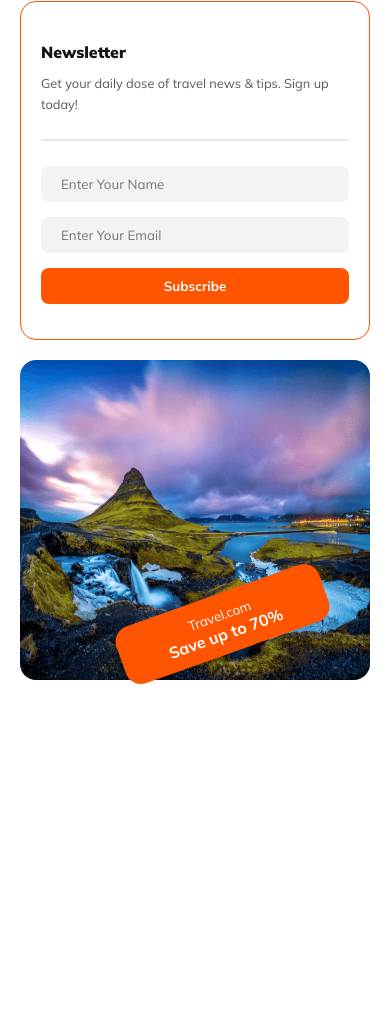
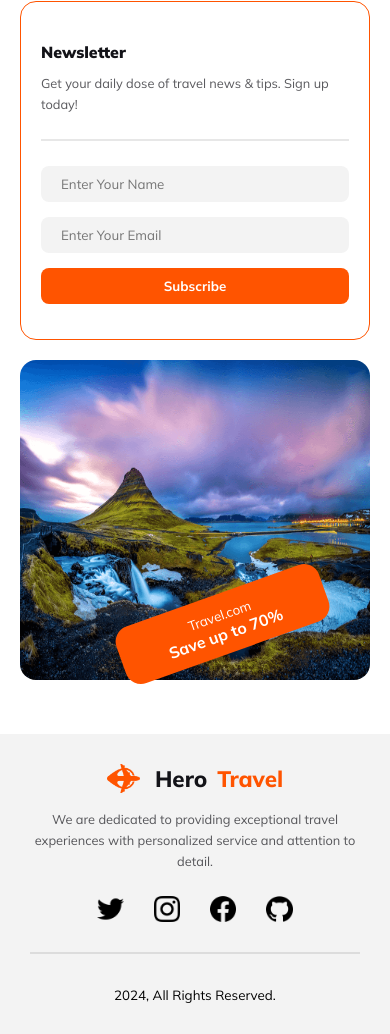
Before and after one commit to Saeedullah15/Hero-Travel, a plain HTML site: page index.html in a window 390 px wide. Shown: the part 3562-4596 px from the top of the page. Before the commit the page ends 4296 px from the top, so only its background shows below. Drawn offline with Linux system fonts and the light colour scheme.

Commit message:
responsive footer section added

```diff
--- a/index.html
+++ b/index.html
@@ -171,7 +171,23 @@
         </section>
     </main>
     <footer>
-
+        <section class="footer">
+            <div>
+                <img id="logo" src="Images/Group 4.png" alt="">
+                <h3 class="black-heading">Hero<span class="orange-highlighter">Travel</span></h3>
+            </div>
+            <small class="small-description">We are dedicated to providing exceptional travel experiences with
+                personalized service and attention to detail.
+            </small>
+            <div class="footer-icons">
+                <img src="Images/twitter.png" alt="">
+                <img src="Images/instagram.png" alt="">
+                <img src="Images/facebook.png" alt="">
+                <img src="Images/github.png" alt="">
+            </div>
+            <hr>
+            <small>2024, All Rights Reserved.</small>
+        </section>
     </footer>
 </body>
 
--- a/style.css
+++ b/style.css
@@ -19,9 +19,7 @@
 
 .orange-highlighter {
     color: rgb(255, 84, 0);
-    font-size: 1.1em;
-    font-weight: 700;
-    line-height: 23px;
+    margin-left: 10px;
 }
 
 .black-heading {
@@ -288,9 +286,43 @@ select {
     padding: 10px 20px;
     width: 30%;
     position: absolute;
-    left: 265px;
-    bottom: 30px;
+    left: 240px;
+    bottom: 50px;
     transform: rotate(-19.63deg);
+}
+
+/* footer section styles */
+.footer {
+    background: rgba(19, 19, 24, 0.05);
+    padding: 110px 250px;
+    text-align: center;
+}
+
+.footer>div {
+    display: flex;
+    justify-content: center;
+    align-items: center;
+    margin-bottom: 15px;
+}
+
+#logo {
+    width: 40px;
+    margin-right: 15px;
+}
+
+.footer>div h3 {
+    margin-bottom: 0px;
+    font-size: 1.4em;
+}
+
+.footer-icons img {
+    width: 20px;
+    margin: 25px 15px 15px;
+}
+
+.footer hr {
+    border: 1px solid rgba(19, 19, 24, 0.1);
+    margin-bottom: 30px;
 }
 
 /* mobile responsive styles */
@@ -443,4 +475,27 @@ select {
         left: 95px;
         bottom: 30px;
     }
+
+    /* footer section styles */
+    .footer {
+        padding: 30px;
+    }
+
+    #logo {
+        width: 10%;
+    }
+
+    .footer>div h3 {
+        margin-top: 0px;
+    }
+
+    .footer-icons img {
+        width: 8%;
+        margin: 25px 15px 15px;
+    }
+
+    .footer hr {
+        border: 1px solid rgba(19, 19, 24, 0.1);
+        margin-bottom: 30px;
+    }
 }
```
Also changed, not shown: Images/facebook.png (added), Images/github.png (added), Images/instagram.png (added), Images/twitter.png (added), requirements.txt.
